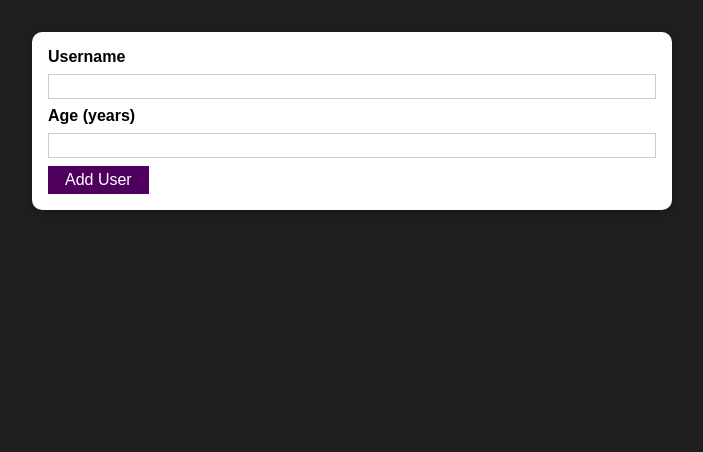
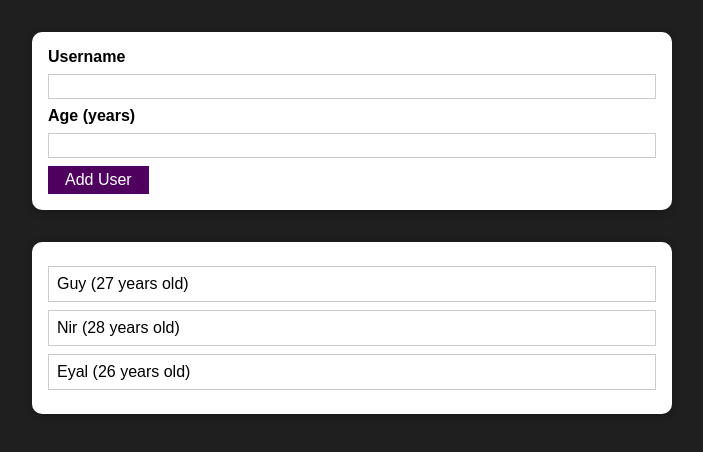
Before and after one commit to dluigi/react-users-manager, a React (Create React App) app: page / in a window 1280 px wide. Shown: the top 452 px of the page, without its empty margins (288-991 px from the left). Built offline with nearby package versions, Linux system fonts and the light colour scheme.

Commit message:
Adding a Users List Component

```diff
--- a/src/App.js
+++ b/src/App.js
@@ -1,10 +1,18 @@
-import React from 'react';
-import AddUser from './components/Users/AddUser';
+import React from "react";
+import AddUser from "./components/Users/AddUser";
+import UsersList from "./components/Users/UsersList";
+
+const users = [
+  { username: "Guy", age: 27 },
+  { username: "Nir", age: 28 },
+  { username: "Eyal", age: 26 },
+];
 
 function App() {
   return (
     <div>
-        <AddUser></AddUser>
+      <AddUser></AddUser>
+      <UsersList users={users}></UsersList>
     </div>
   );
 }
--- a/src/components/Users/AddUser.js
+++ b/src/components/Users/AddUser.js
@@ -4,32 +4,49 @@ import classes from "./AddUser.module.css";
 import Button from "../UI/Button";
 
 const AddUser = (props) => {
-  const [enteredUsername, setEnteredUsername] = useState('');
-  const [enteredAge, setEnteredAge] = useState('');
+  const [enteredUsername, setEnteredUsername] = useState("");
+  const [enteredAge, setEnteredAge] = useState("");
 
   const addUserHandler = (event) => {
     event.preventDefault();
-    console.log(enteredUsername,enteredAge);
+    // ALTERNATIVE: if ((enteredUsername.length > 0 && enteredAge.length > 0) && enteredAge > 0)
+    if (enteredUsername.trim().length === 0 || enteredAge.trim().length === 0) {
+      return;
+    }
+    if (+enteredAge < 1) {
+      // enteredAge is a number, but to ensure the browser will run perfectly, we'll add '+' before the variable
+      return;
+    }
+    console.log(enteredUsername, enteredAge);
     setEnteredUsername("");
     setEnteredAge("");
   };
 
   const usernameChangedHandler = (event) => {
     setEnteredUsername(event.target.value);
-  }
+  };
 
   const ageChangedHandler = (event) => {
     setEnteredAge(event.target.value);
-  }
+  };
 
   return (
     <Card className={classes.input} z>
       <form onSubmit={addUserHandler}>
         <label htmlFor="username">Username</label>
-        <input id="username" type="text" value={enteredUsername}
-        onChange={usernameChangedHandler}></input>
+        <input
+          id="username"
+          type="text"
+          value={enteredUsername}
+          onChange={usernameChangedHandler}
+        ></input>
         <label htmlFor="age">Age (years)</label>
-        <input id="age" type="number" value={enteredAge} onChange={ageChangedHandler}></input>
+        <input
+          id="age"
+          type="number"
+          value={enteredAge}
+          onChange={ageChangedHandler}
+        ></input>
         <Button type="submit">Add User</Button>
       </form>
     </Card>
--- /dev/null
+++ b/src/components/Users/UsersList.js
@@ -0,0 +1,19 @@
+import React from "react";
+import classes from "./UsersList.module.css";
+import Card from "../UI/Card";
+
+const UsersList = (props) => {
+  return (
+    <Card className={classes.users}>
+      <ul>
+        {props.users.map((user) => (
+          <li>
+            {user.username} ({user.age} years old)
+          </li>
+        ))}
+      </ul>
+    </Card>
+  );
+};
+
+export default UsersList;
--- /dev/null
+++ b/src/components/Users/UsersList.module.css
@@ -0,0 +1,16 @@
+.users {
+    margin: 2rem auto;
+    width: 90%;
+    max-width: 40rem;
+  }
+
+  .users ul {
+    list-style: none;
+    padding: 1rem;
+  }
+
+  .users li {
+    border: 1px solid #ccc;
+    margin: 0.5rem 0;
+    padding: 0.5rem;
+  }
```
